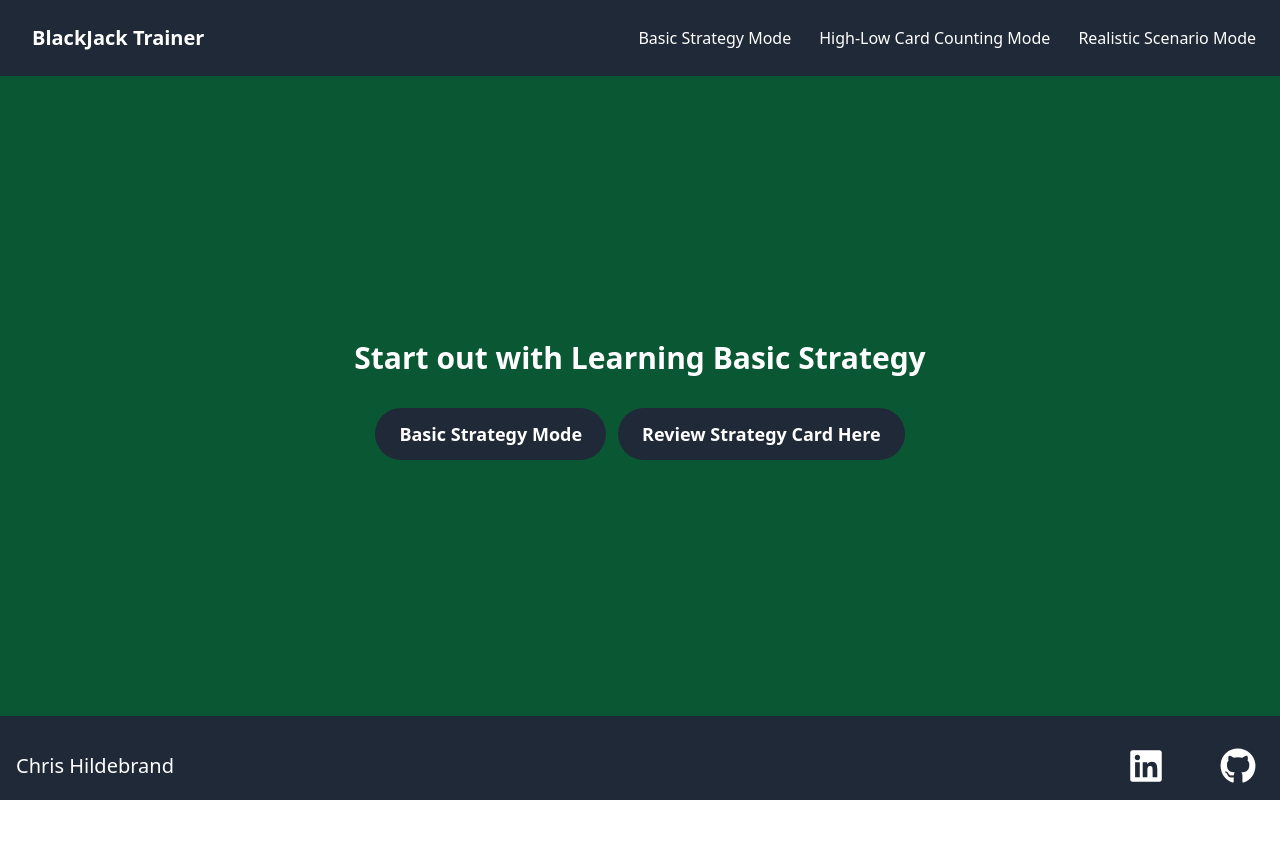
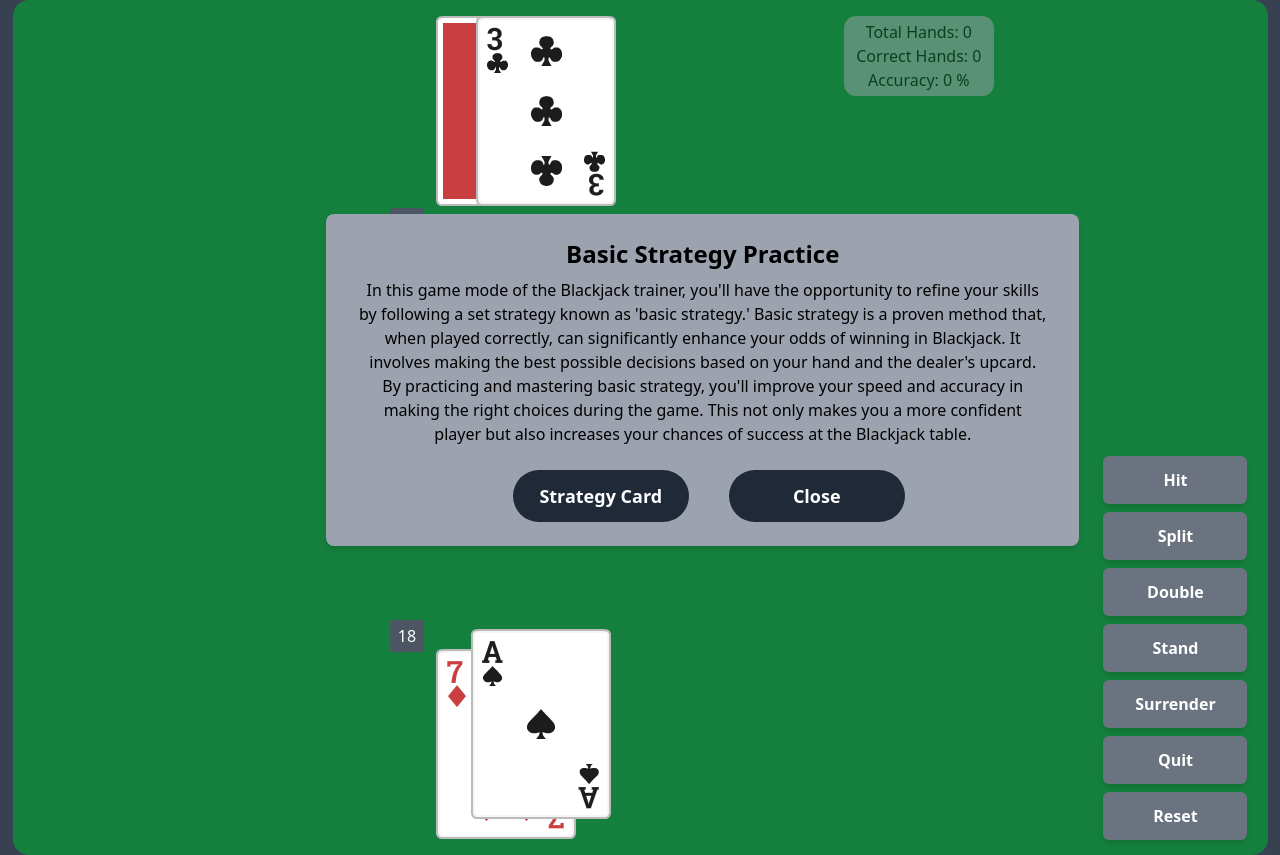
Before and after one commit to Childebrand94/blackjack-trainer, a React (Vite) app: page /#/StrategyTraining in a window 1280 px wide. Before the commit this address led to /#/SpeedCounting. Before the commit the page ends 800 px from the top, so only its background shows below. Built offline with nearby package versions, Linux system fonts and the light colour scheme.

Commit message:
Update static asset URLs

```diff
--- a/src/App.jsx
+++ b/src/App.jsx
@@ -1,4 +1,4 @@
-import { BrowserRouter as Router, Routes, Route } from 'react-router-dom'
+import { HashRouter as Router, Routes, Route } from 'react-router-dom'
 import Home from './pages/Home'
 import StrategyTraining from './pages/StrategyTraining'
 import SpeedCounting from './pages/SpeedCounting'
--- a/src/components/DealerCards.jsx
+++ b/src/components/DealerCards.jsx
@@ -22,8 +22,8 @@ const DealerCards = ({ cards, faceDown }) => {
             className="absolute"
             src={
               faceDown && index === 0
-                ? '/assets/Cards/cardBack_red1.png'
-                : `/assets/Cards/card${card.suit}${card.name}.png`
+                ? new URL('/assets/Cards/cardBack_red1.png', import.meta.url).href
+                : `${new URL('/assets/Cards', import.meta.url).href}/card${card.suit}${card.name}.png`
             }
           />
         )
--- a/src/components/PlayerCards.jsx
+++ b/src/components/PlayerCards.jsx
@@ -15,7 +15,7 @@ const PlayerCards = ({ cards }) => {
         key={nanoid()}
         style={getImageStyle(card, index)}
         className={`absolute transform ${card.double === true ? 'rotate-90' : ''}`}
-          src={`/assets/Cards/card${card.suit}${card.name}.png`}
+        src={`${new URL('/assets/Cards', import.meta.url).href}/card${card.suit}${card.name}.png`}
       />
     ))}
     </div>
```
Lines whose indentation alone changed are shown as unchanged.
